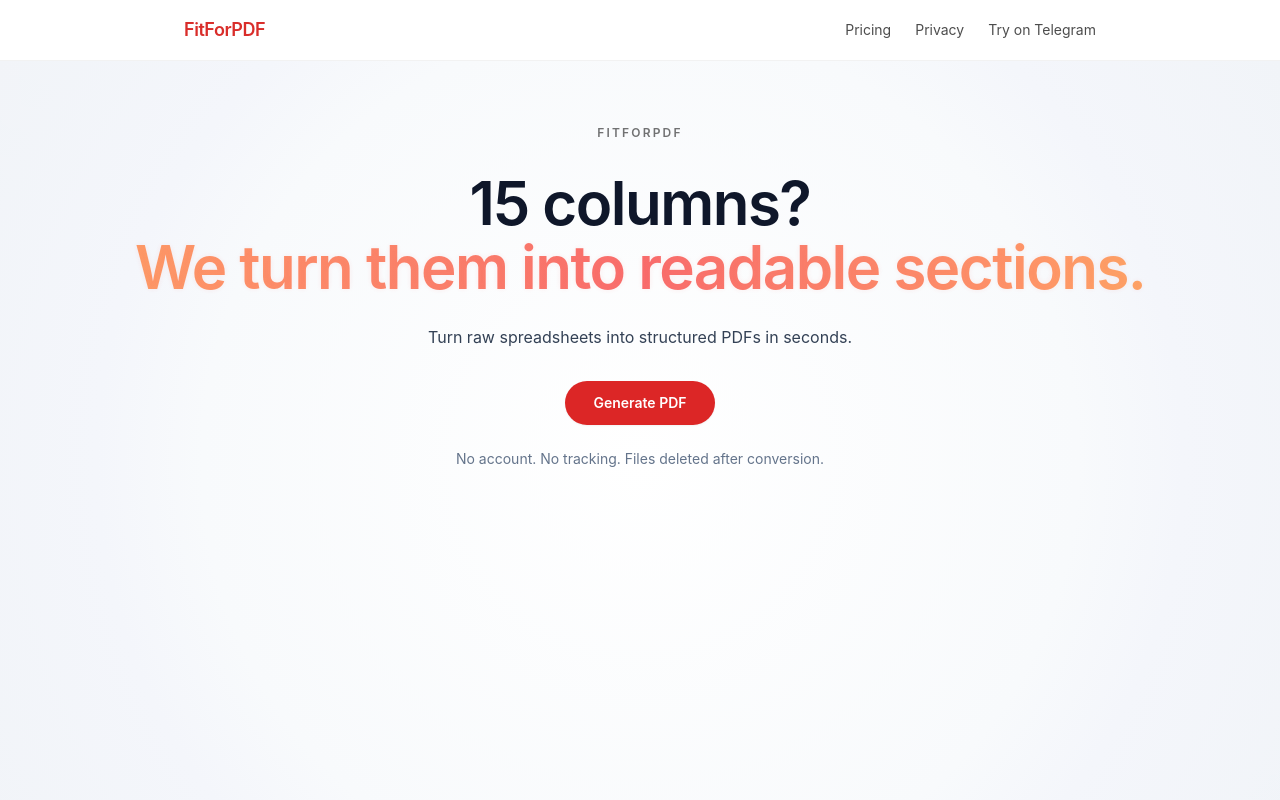
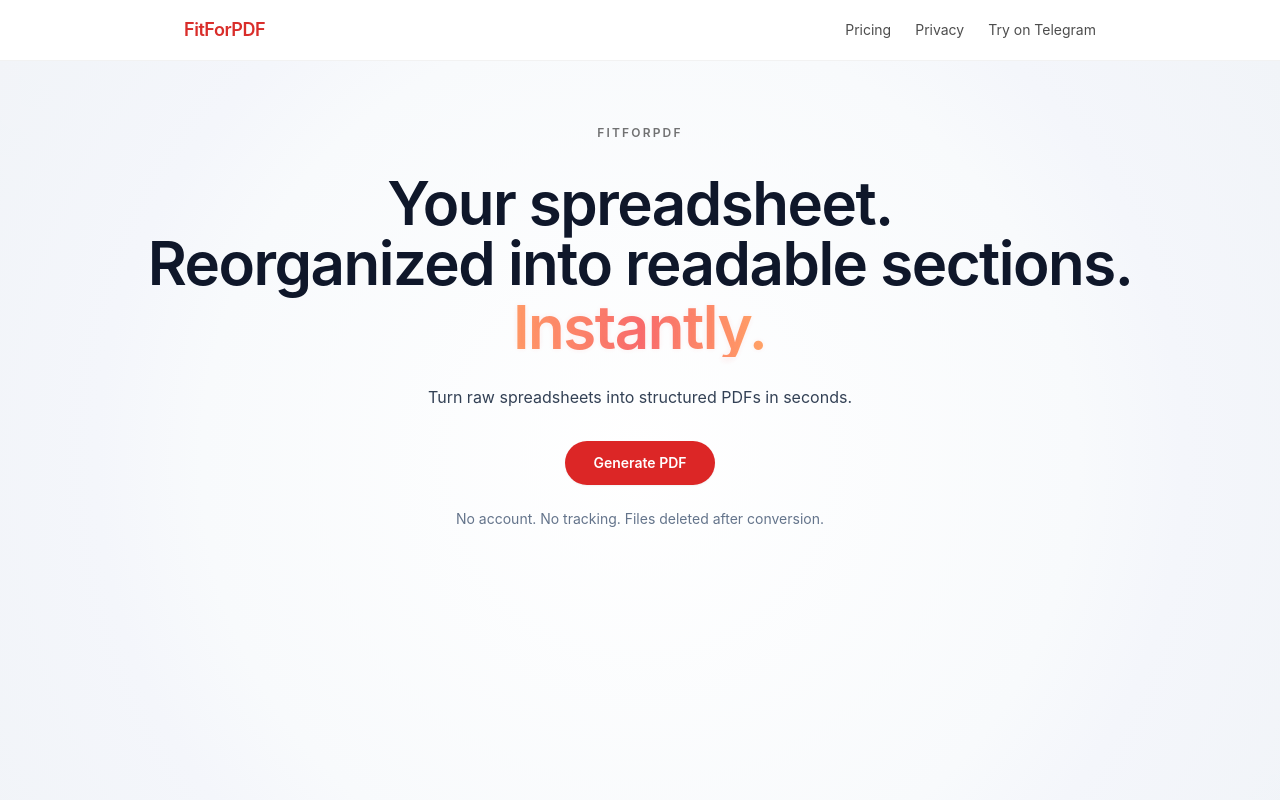
Before and after one commit to Togetheart/fitforpdf-frontend, a Next.js app: page / in a window 1280 px wide. Shown: the top 800 px of the page. Built offline with nearby package versions, Linux system fonts and the light colour scheme.

Commit message:
Update hero headline lines and accent text

```diff
--- a/app/components/HeroHeadline.jsx
+++ b/app/components/HeroHeadline.jsx
@@ -56,16 +56,21 @@ export default function HeroHeadline() {
 
   return (
     <h1 className="leading-tight tracking-tight text-4xl font-semibold sm:text-6xl">
-      <span ref={firstLineRef} className="hero-headline-line block">
-        15 columns?
+      <span ref={firstLineRef} className="hero-headline-line block text-slate-900">
+        Your spreadsheet.
+      </span>
+      <span
+        className="hero-headline-line block text-slate-900"
+      >
+        Reorganized into readable sections.
       </span>
       <span
         ref={secondLineRef}
         data-testid="hero-headline-accent"
         data-anim={reducedMotion ? 'off' : 'on'}
-        className="hero-accent hero-headline-line block text-slate-700"
+        className="hero-accent hero-headline-line block"
       >
-        We turn them into readable sections.
+        Instantly.
       </span>
     </h1>
   );
```
Also changed, not shown: 1 other file (tests, documents, lock files or other folders).
